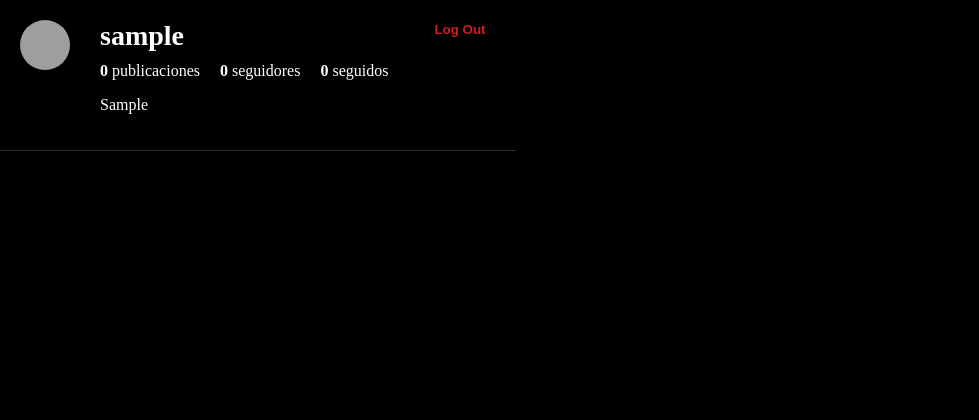
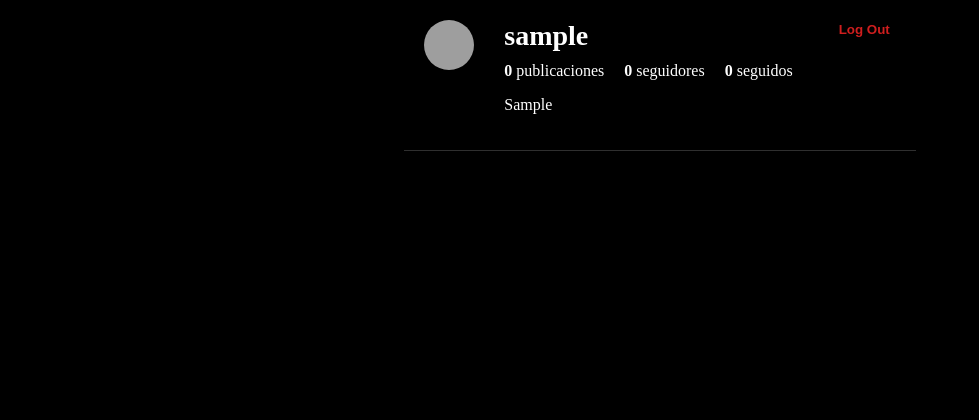
Before and after one commit to nicodiezz/fakeinstagram, a Django app: page /accounts/profile/1 in a window 1280 px wide. Shown: the top 420 px of the page, without its empty margins (0-979 px from the left). Run offline with Django 5.2, Linux system fonts and the light colour scheme; the visitor is signed in with stand-in values (Sample User, id 1); data comes from the database, SQL or seed files in the repository; data that the repository does not hold is empty; grey boxes are pictures that could not be loaded.

Commit message:
Center body

```diff
--- a/fakeinstagram/home/static/css/style.css
+++ b/fakeinstagram/home/static/css/style.css
@@ -8,6 +8,7 @@ body {
     overflow-y: scroll;
     margin: 0; /* Elimina los márgenes predeterminados del body */
     background-color: #000000; /* Fondo negro */
+    width: 100%;
 }
 
 /* CSS */
@@ -189,9 +190,6 @@ nav ul li a img {
     margin-bottom: 20px;
     width: 100%;
     border-bottom:1px solid #2f2f2f;
-}
-.profile-header .logout{
-    margin-right: 5px;
 }
 .profile-header .logout-btn{
     background-color: transparent;
```
